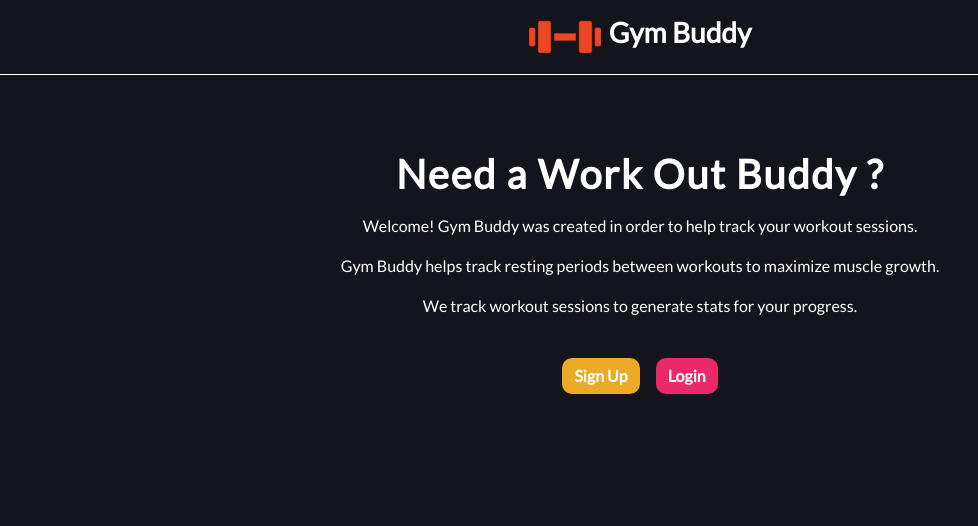
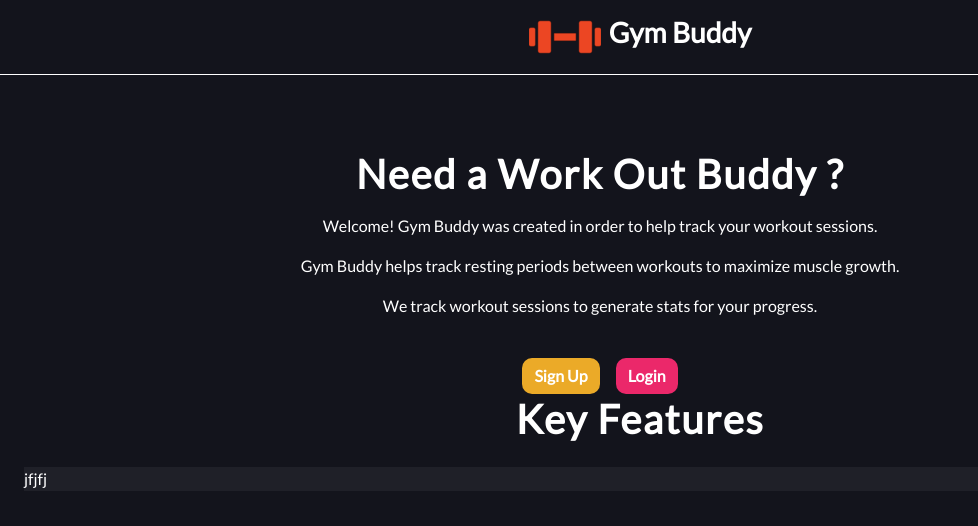
Before and after one commit to JOlivares123/GymBuddy, a React (Create React App) app: page / in a window 1280 px wide. Shown: the top 526 px of the page, without its empty margins (0-978 px from the left). Built offline with nearby package versions, Linux system fonts and the light colour scheme.

Commit message:
fixed hero text overlap + started key features comp

```diff
--- a/src/App.scss
+++ b/src/App.scss
@@ -1,5 +1,6 @@
 .App-container {
     display: flex;
+    flex-direction: column;
     margin-left: 1.5rem;
     margin-right: 1.5rem;
 }
--- a/src/components/Hero/Hero.scss
+++ b/src/components/Hero/Hero.scss
@@ -1,5 +1,5 @@
 .Hero {
-    width: 100vw;
+    width: 90vw;
     height: 30vh;
     display: block;
 }
--- /dev/null
+++ b/src/components/KeyFeatures/KeyFeatures.jsx
@@ -0,0 +1,14 @@
+import './KeyFeatures.scss'
+
+export const KeyFeatures = () => {
+    return(
+        <div className='d-block justify-content-center key-features-container'>
+            <h1 className="main-text">
+                Key Features
+            </h1>
+            <div className='mt-4 features'>
+                jfjfj
+            </div>
+        </div>
+    )
+}
--- /dev/null
+++ b/src/components/KeyFeatures/KeyFeatures.scss
@@ -0,0 +1,14 @@
+.key-features-container {
+    margin-top: 80px;
+}
+
+.main-text {
+    font-weight: bolder;
+    text-align: center;
+    letter-spacing: 0.04em;
+    color: white;
+}
+
+.features {
+    background-color: #1F2028;
+}
--- a/src/components/index.js
+++ b/src/components/index.js
@@ -1,3 +1,4 @@
 export { Header } from './Header/Header'
 export { Hero } from './Hero/Hero'
 export { CustButton } from './Button/CustButton'
+export { KeyFeatures } from './KeyFeatures/KeyFeatures'
--- a/src/routes/Landing/LandingPage.jsx
+++ b/src/routes/Landing/LandingPage.jsx
@@ -1,9 +1,11 @@
-import { Hero } from '../../components'
+import { Hero, KeyFeatures } from '../../components'
 import './LandingPage.scss'
 
 export const LandingPage = () => {
   return(
-    <Hero />
-
+    <>
+      <Hero />
+      <KeyFeatures />
+    </>
   )
 }
```
